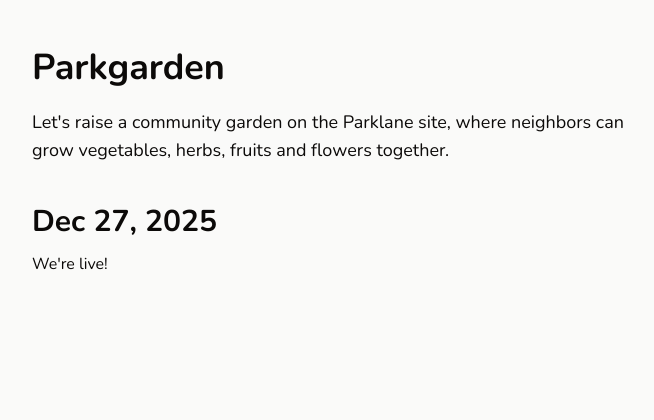
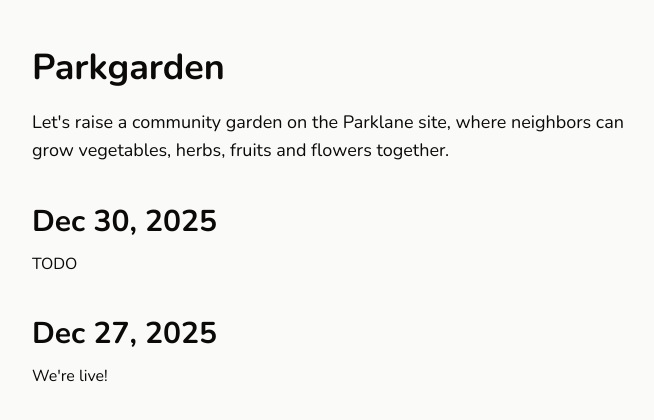
Before and after one commit to BrunoRoemers/parkgarden, a Next.js app: page / in a window 1280 px wide. Shown: the top 420 px of the page, without its empty margins (304-958 px from the left). Built offline with nearby package versions, Linux system fonts and the light colour scheme.

Commit message:
Add entry

```diff
--- a/src/app/page.tsx
+++ b/src/app/page.tsx
@@ -3,18 +3,28 @@ import { H1, H2, Lead, P } from "@/components/theme/text";
 
 export default function Page() {
   return (
-    <div className="py-12">
-      <Narrow className="mb-10">
+    <div className="py-12 space-y-10">
+      <section>
+        <Narrow>
           <H1>Parkgarden</H1>
           <Lead>
             Let&apos;s raise a community garden on the Parklane site, where
             neighbors can grow vegetables, herbs, fruits and flowers together.
           </Lead>
         </Narrow>
+      </section>
+      <section>
+        <Narrow>
+          <H2>Dec 30, 2025</H2>
+          <P>TODO</P>
+        </Narrow>
+      </section>
+      <section>
         <Narrow>
           <H2>Dec 27, 2025</H2>
           <P>We&apos;re live!</P>
         </Narrow>
+      </section>
     </div>
   );
 }
```
Lines whose indentation alone changed are shown as unchanged.
